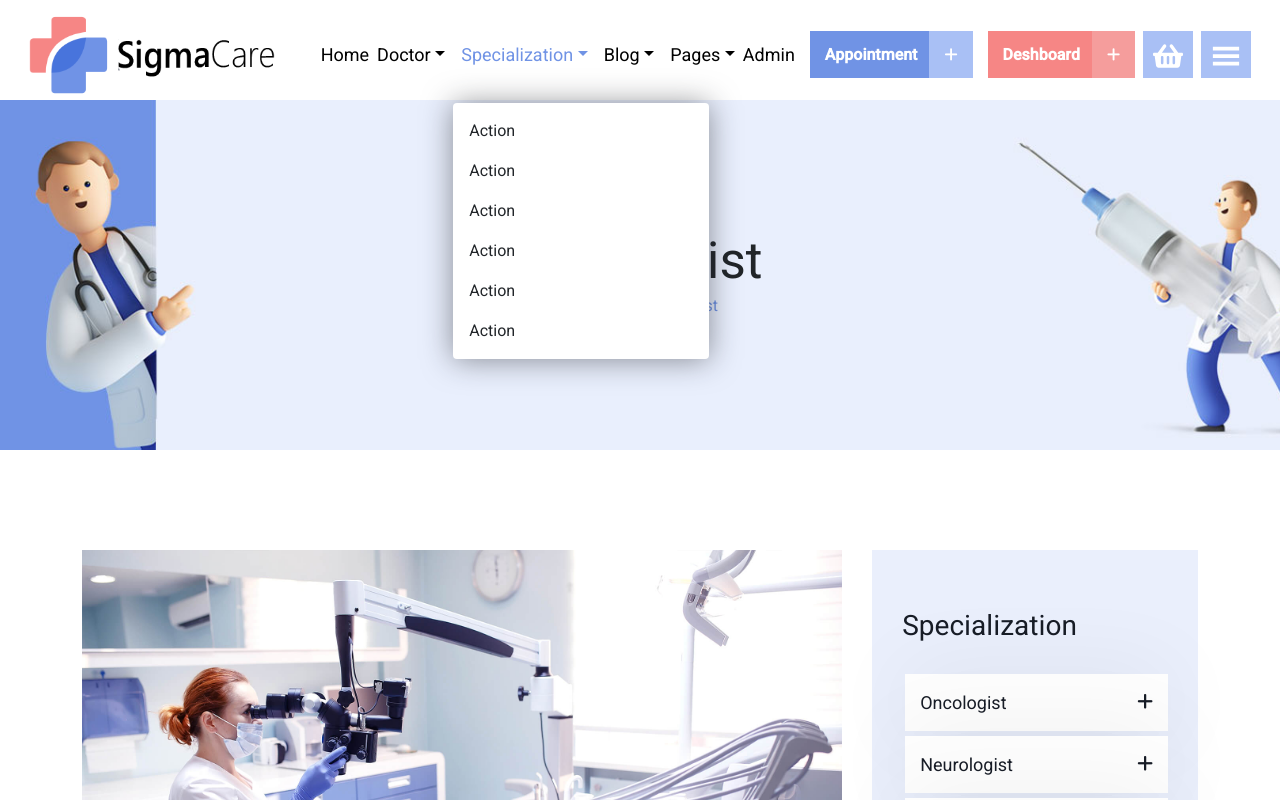
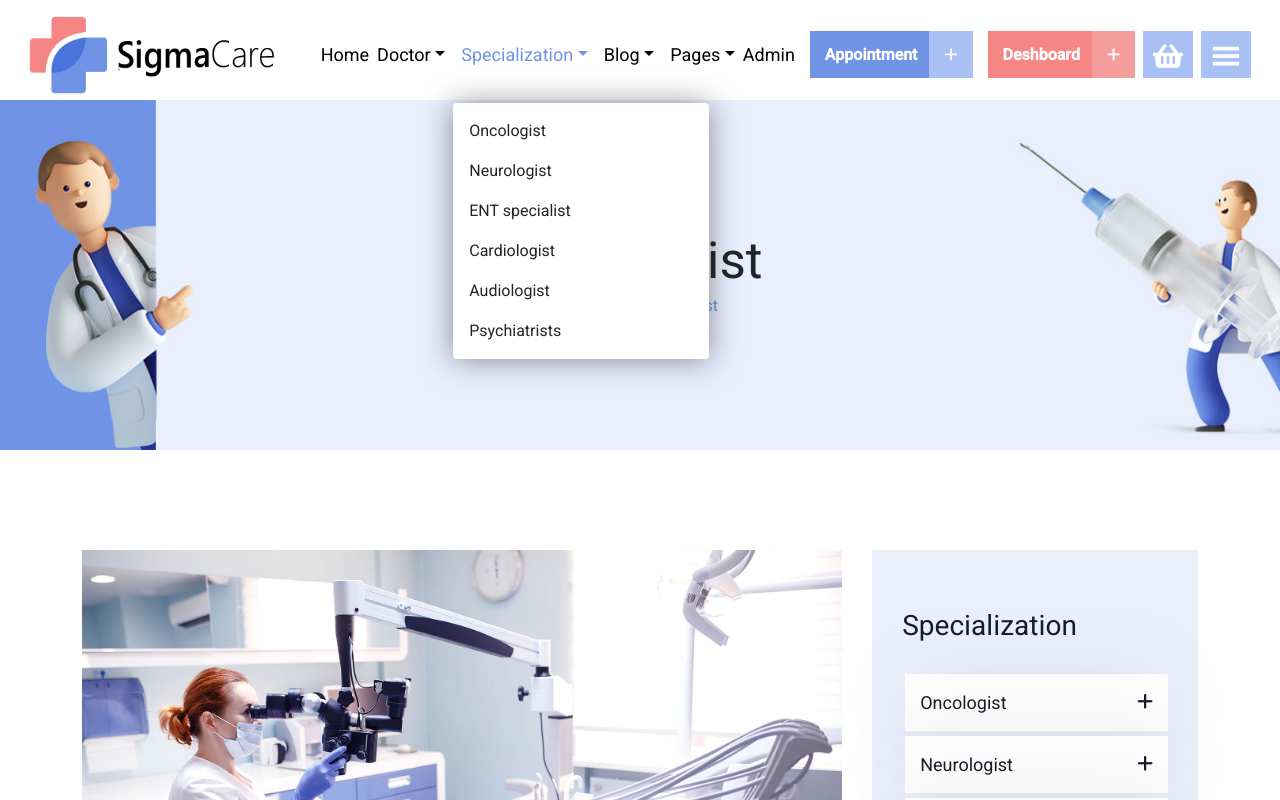
Before and after one commit to ruhulamin77/sigma-hospital-client, a React (Create React App) app: page /specialization in a window 1280 px wide. Both pictures are taken after a click on the button "Specialization". Shown: the top 800 px of the page. Built offline with nearby package versions, Linux system fonts and the light colour scheme.

Commit message:
specialization

```diff
--- a/src/components/Share/Header/Header.js
+++ b/src/components/Share/Header/Header.js
@@ -67,22 +67,22 @@ const Header = () => {
                   className="dropdown-item dropdownitem"
                   to="/specialization"
                 >
-                  Action
+                  Oncologist
                 </Link>
                 <Link as NavLink className="dropdown-item dropdownitem" to="/">
-                  Action
+                  Neurologist
                 </Link>
                 <Link as NavLink className="dropdown-item dropdownitem" to="/">
-                  Action
+                  ENT specialist
                 </Link>
                 <Link as NavLink className="dropdown-item dropdownitem" to="/">
-                  Action
+                  Cardiologist
                 </Link>
                 <Link as NavLink className="dropdown-item dropdownitem" to="/">
-                  Action
+                  Audiologist
                 </Link>
                 <Link as NavLink className="dropdown-item dropdownitem" to="/">
-                  Action
+                  Psychiatrists
                 </Link>
               </NavDropdown>
 
--- a/src/components/Specialization/Specialization.css
+++ b/src/components/Specialization/Specialization.css
@@ -83,6 +83,22 @@
 .specialization_timeTable .fa-clock {
   font-size: 60px;
 }
+
+.specialization_timeTable .fa-clock:hover {
+  animation: zoom-in-zoom-out 1s ease infinite;
+}
+
+@keyframes zoom-in-zoom-out {
+  0% {
+    transform: scale(1, 1);
+  }
+  50% {
+    transform: scale(0.7, 0.7);
+  }
+  100% {
+    transform: scale(1, 1);
+  }
+}
 .specialization_timeTable h3 {
   color: #171c26;
   padding: 20px 0;
@@ -154,9 +170,10 @@
 .specialization_right {
   flex-basis: 30%;
 }
+.department {
+  margin: 50px 0;
+}
 
-.department {
-}
 .department h5 {
   color: #7093e5;
   letter-spacing: 4px;
@@ -185,6 +202,7 @@
   font-size: 16px;
   font-weight: 400;
   color: #6e7990;
+  margin: 50px 0;
 }
 .special_services_point i {
   color: #7093e5;
@@ -198,7 +216,7 @@
 }
 
 .operation_progress_section {
-  margin: 30px 0;
+  margin: 50px 0;
   display: flex;
   flex-wrap: wrap;
   column-gap: 5%;
@@ -246,7 +264,7 @@
 }
 
 .tips_and_info {
-  margin: 50px 0;
+  margin: 60px 0;
 }
 .tips_and_info h3 {
   color: #171c26;
```
